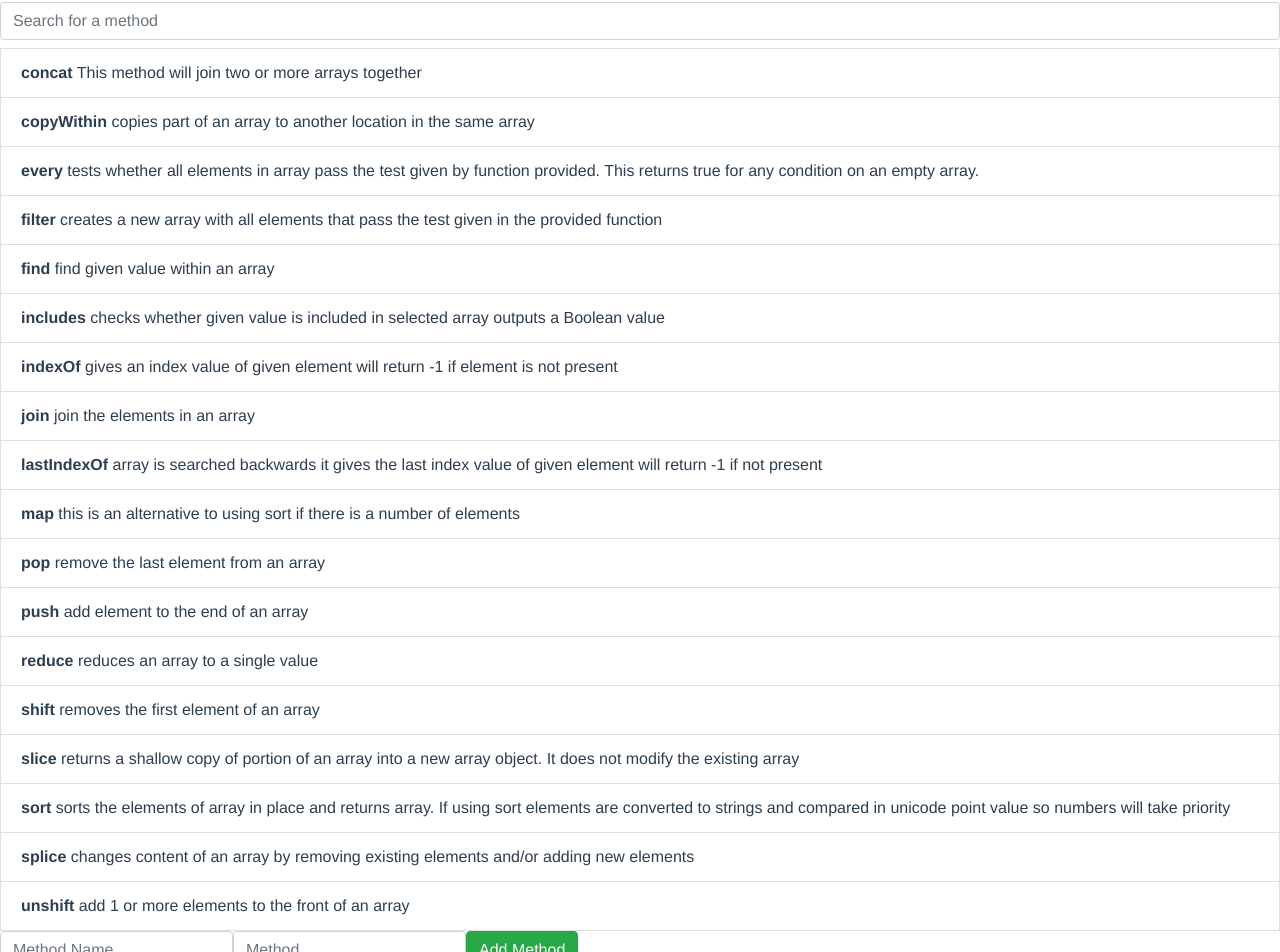
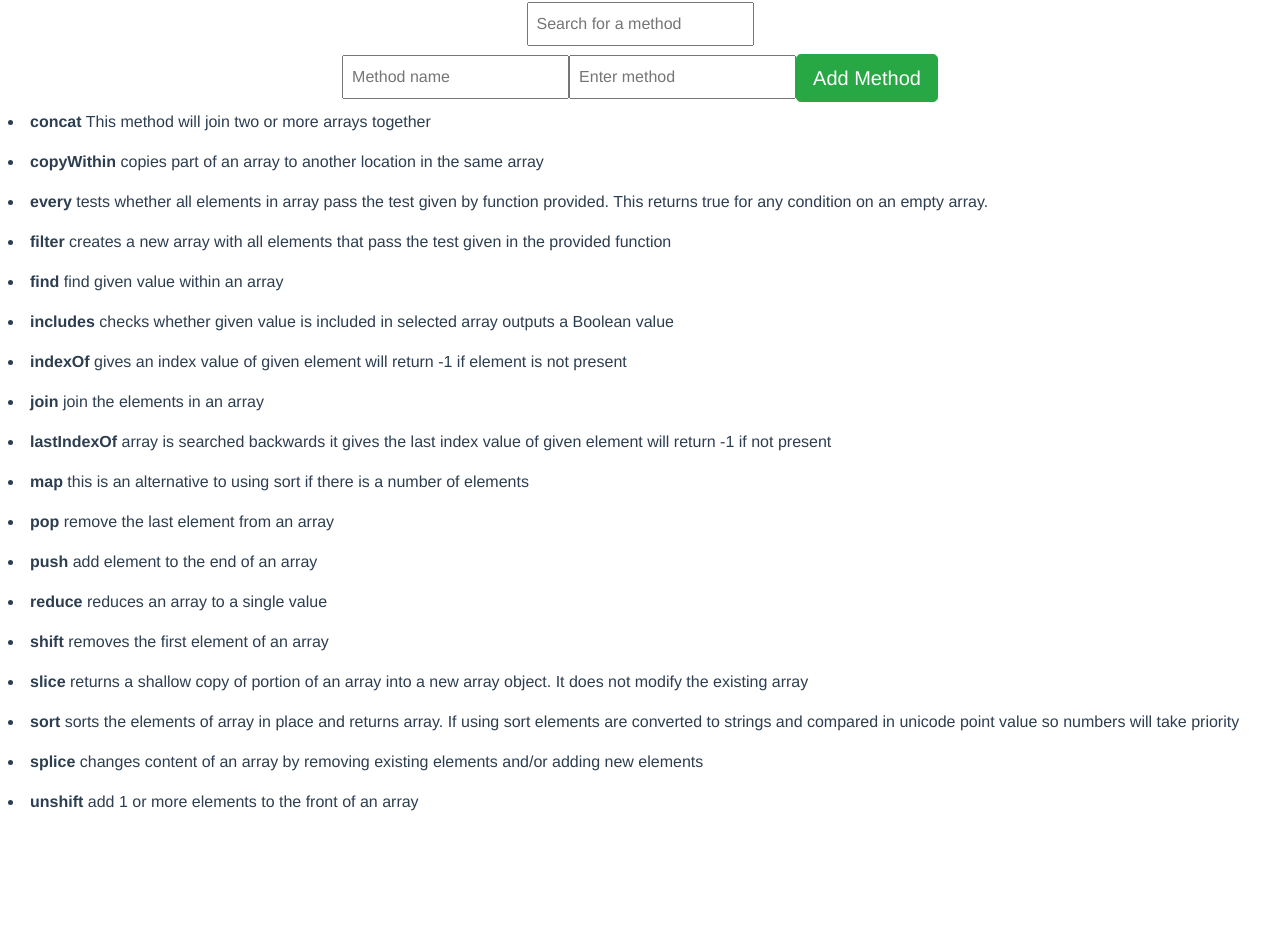
Before and after one commit to cguttweb/array-helper-v1, a Vue app: page / in a window 1280 px wide. Shown: the part 324-1276 px from the top of the page. After the commit the page ends 1146 px from the top, so only its background shows below. Built offline with nearby package versions, Linux system fonts and the light colour scheme.

Commit message:
amending form

```diff
--- a/src/components/methods.vue
+++ b/src/components/methods.vue
@@ -11,20 +11,19 @@
       >{{ method.name }}</option>
     </b-form-select> -->
     <!-- <p class="explain">{{ selected }}</p> -->
-    <b-form-input class="mb-2" v-model="searchValue" type="text" placeholder="Search for a method"></b-form-input>
-    <!-- <b-button class="outline-success" @click="showForm()">Show add form</b-button> -->
-    <!-- <b-list-group> -->
-      <b-list-group-item
-        class="text-left"
+    <input class="p-2 mb-2" v-model="searchValue" type="text" placeholder="Search for a method" />
+    <form inline>
+      <input class="p-2" placeholder="Method name" type="text" @keyup.enter="addMethod" v-model="newMethodName">
+      <input class="p-2" placeholder="Enter method" type="text" @keyup.enter="addMethod" v-model="newMethod">
+      <button class="btn btn-lg btn-success" @click="addMethod()">Add Method</button>
+    </form>
+      <li
+        class="border-green p-2 text-left"
         v-for="(method, index) in filteredArray"
         v-bind:key="index"
-      ><strong>{{ method.name }}</strong> {{ method.method }}</b-list-group-item>
-    <!-- </b-list-group> -->
-    <b-form inline>
-      <b-form-input placeholder="Method Name" type="text" v-model="newMethod"></b-form-input>
-      <b-form-input placeholder="Method" type="text" v-model="newMethod"></b-form-input>
-      <button class="btn btn-success" type="submit" @click="addMethod">Add Method</button>
-    </b-form>
+      ><strong>{{ method.name }}</strong> {{ method.method }}</li>
+
+
   </div>
 </template>
 
@@ -36,6 +35,7 @@ export default {
       header: "Array Helper",
       info: "Use the search below to learn about array methods",
       searchValue: '',
+      newMethodName: '',
       newMethod: '',
       arrayMethods: [
         {
@@ -120,10 +120,12 @@ export default {
   },
     methods: {
       addMethod(){
-      this.arrayMethods.push({
-          method: this.newMethod
-      });
-      this.newMethod = '';
+        this.arrayMethods.push({
+            name: this.newMethodName,
+            method: this.newMethod
+        });
+        this.newMethodName = '';
+        this.newMethod = '';
       },
     },
       computed: {
@@ -137,10 +139,6 @@ export default {
 }
 </script>
 
-<style scoped>
-.explain {
-  color: #41b883;
-  font-weight: 600;
-  padding-top: 1rem;
-}
+<style lang="scss">
+$vuegreen: #41b883;
 </style>
--- a/src/main.js
+++ b/src/main.js
@@ -3,12 +3,12 @@
 import Vue from 'vue';
 import App from './App.vue';
 
-import BootstrapVue from 'bootstrap-vue';
+// import BootstrapVue from 'bootstrap-vue';
 
 import 'bootstrap/dist/css/bootstrap.css';
-import 'bootstrap-vue/dist/bootstrap-vue.css';
+// import 'bootstrap-vue/dist/bootstrap-vue.css';
 
-Vue.use(BootstrapVue);
+// Vue.use(BootstrapVue);
 
 Vue.config.productionTip = false;
 
```
